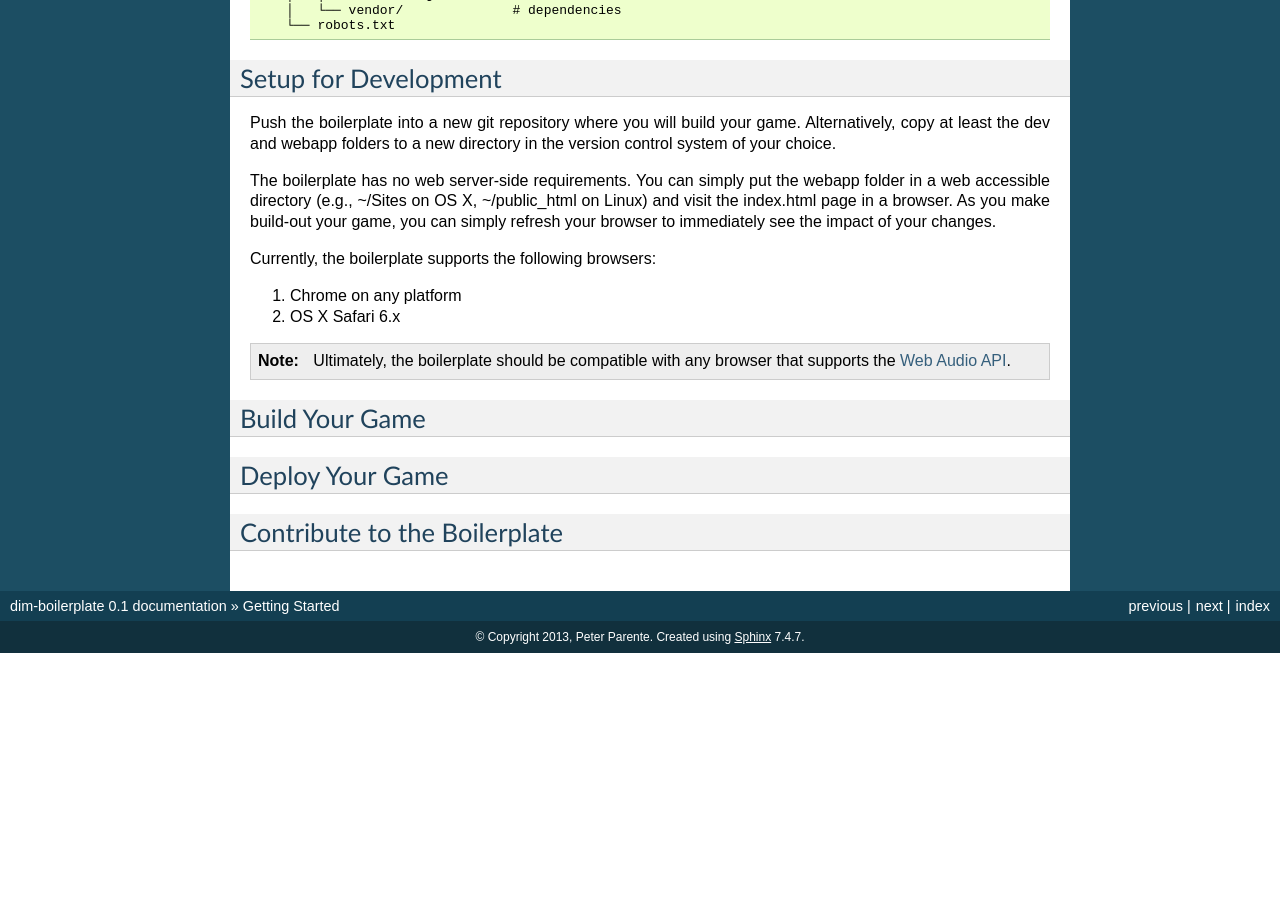
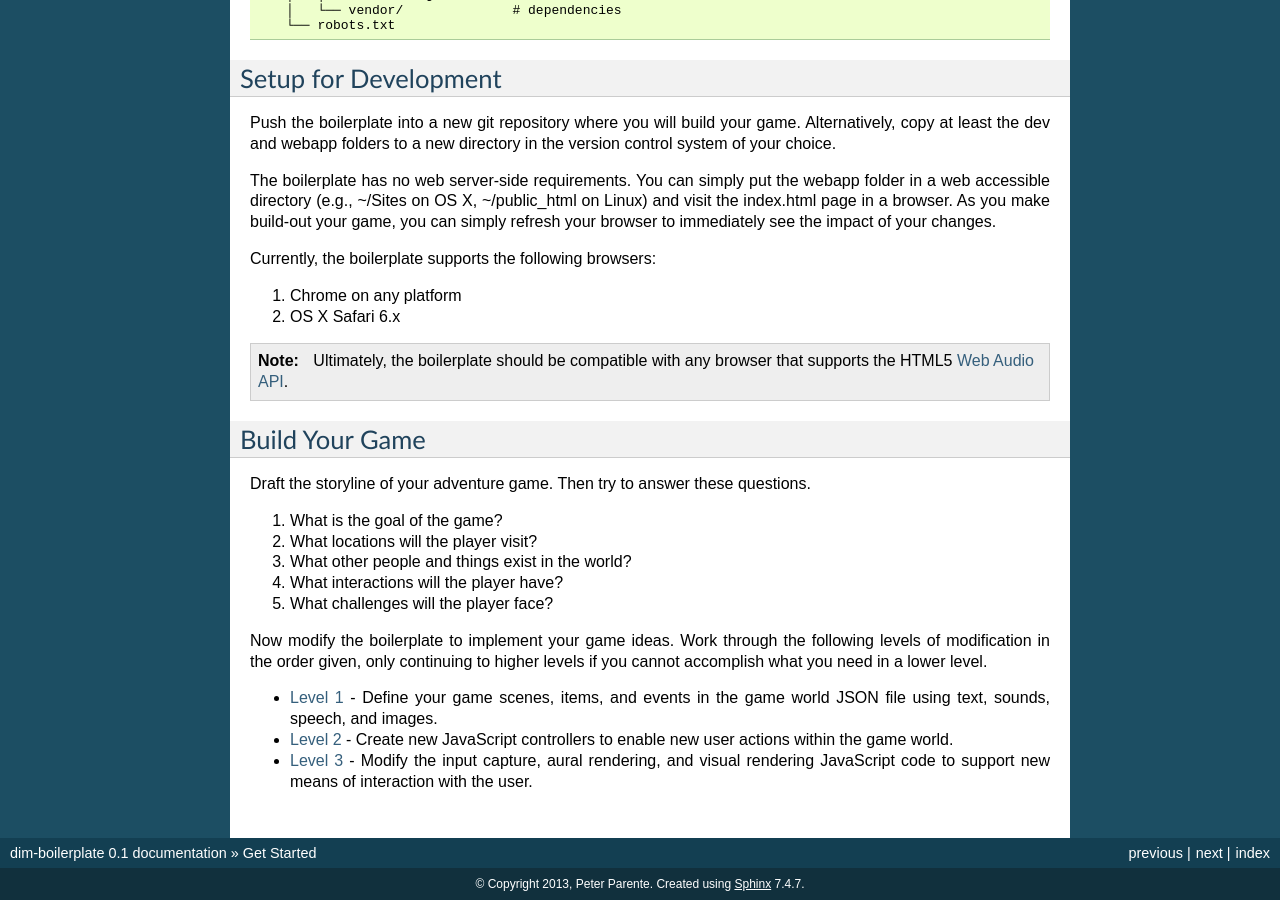
Before and after one commit to parente/dim-boilerplate, a Sphinx documentation site: the page built from docs/start.rst, in a window 1280 px wide and 900 px high, scrolled down 946 px. Built offline with Sphinx 7.4.7, drawn with Linux system fonts in a browser that asks for light colours; before the commit the page ends 1599 px from its top, so only the background shows below that; some of the changed text lies outside the part shown.

```diff
--- a/docs/code.rst
+++ b/docs/code.rst
@@ -1,5 +1,5 @@
-Level 2: Coding New Controllers
-===============================
+Level 2: Code New Controllers
+=============================
 
 Lifecyle
 --------
--- a/docs/declare.rst
+++ b/docs/declare.rst
@@ -1,5 +1,5 @@
-Level 1: Defining The World
-===========================
+Level 1: Define the World
+=========================
 
 The World JSON
 --------------
--- a/docs/engine.rst
+++ b/docs/engine.rst
@@ -1,5 +1,5 @@
-Level 3: Extending the Engine
-=============================
+Level 3: Extend the Engine
+==========================
 
 MVC Breakdown
 -------------
--- a/docs/index.rst
+++ b/docs/index.rst
@@ -13,5 +13,6 @@ Contents:
    declare
    code
    engine
+   end
 
 .. _Descent Into Madness: http://github.com/parente/dim-game
--- a/docs/start.rst
+++ b/docs/start.rst
@@ -1,10 +1,10 @@
-Getting Started
-===============
+Get Started
+===========
 
 Understand the Capabilities
 ---------------------------
 
-The dim-boilerplate projects provides the following features out-of-the-box:
+The dim-boilerplate project provides the following features out-of-the-box:
 
 #. Declarative JSON markup for defining game world scenes, items, and events.
 #. Exploration of the game world via arrow key or gesture-driven menus.
@@ -66,18 +66,24 @@ Currently, the boilerplate supports the following browsers:
 #. Chrome on any platform
 #. OS X Safari 6.x
 
-.. note:: Ultimately, the boilerplate should be compatible with any browser that supports the `Web Audio API`_.
+.. note:: Ultimately, the boilerplate should be compatible with any browser that supports the HTML5 `Web Audio API`_.
 
 Build Your Game
 ---------------
 
+Draft the storyline of your adventure game. Then try to answer these questions.
 
+#. What is the goal of the game?
+#. What locations will the player visit?
+#. What other people and things exist in the world?
+#. What interactions will the player have?
+#. What challenges will the player face?
 
-Deploy Your Game
-----------------
+Now modify the boilerplate to implement your game ideas. Work through the following levels of modification in the order given, only continuing to higher levels if you cannot accomplish what you need in a lower level.
 
-Contribute to the Boilerplate
------------------------------
+* :doc:`Level 1 <declare>` - Define your game scenes, items, and events in the game world JSON file using text, sounds, speech, and images.
+* :doc:`Level 2 <code>` - Create new JavaScript controllers to enable new user actions within the game world.
+* :doc:`Level 3 <engine>` - Modify the input capture, aural rendering, and visual rendering JavaScript code to support new means of interaction with the user.
 
 .. _Descent Into Madness: http://github.com/parente/dim-game
 .. _Web Audio API: http://caniuse.com/#feat=audio-api
```
Also changed, not shown: docs/end.rst (added, +8 -0 lines).
